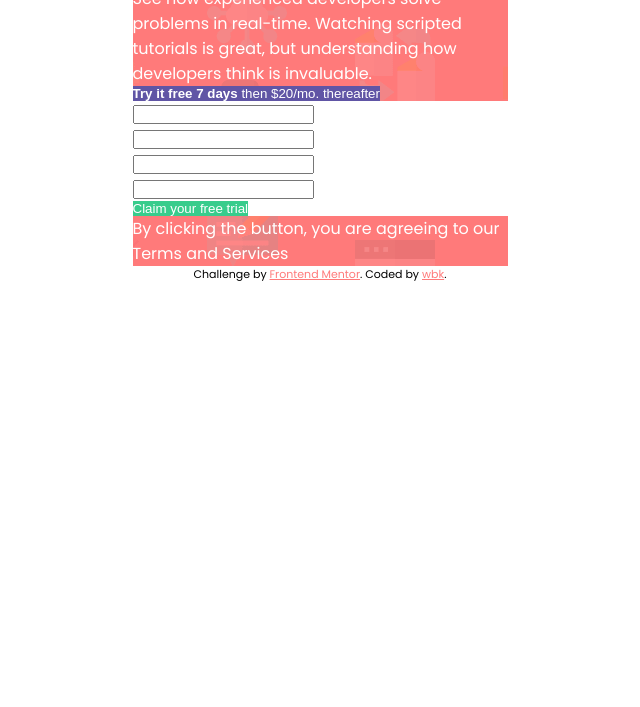
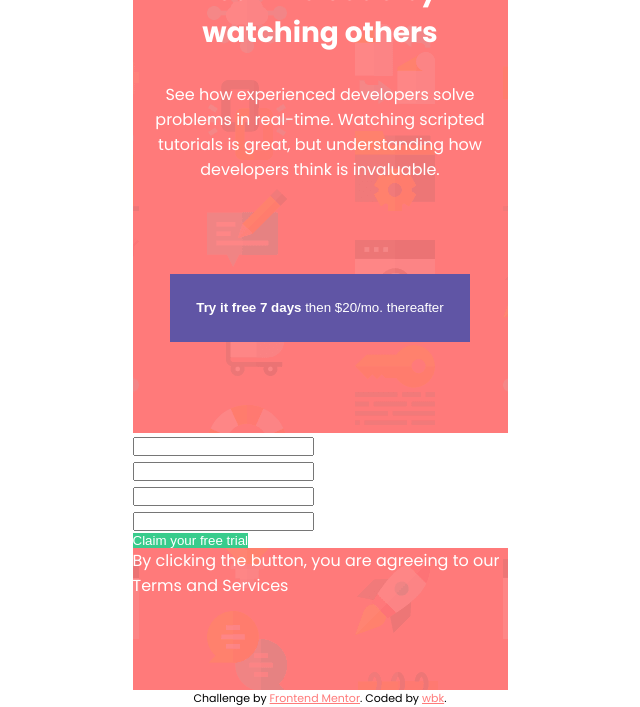
Before and after one commit to pablowbk/fem-intro-component-with-signup-form-master, a website: page index.html in a window 1280 px wide. Shown: the part 110-817 px from the top of the page, without its empty margins (320-960 px from the left). Drawn offline with Linux system fonts and the light colour scheme.

Commit message:
add padd to intro

```diff
--- a/css/main.css
+++ b/css/main.css
@@ -37,8 +37,8 @@ button {
 main {
   display: grid;
   justify-items: center;
-  align-items: center;
   color: #fff;
+  min-height: 100vh;
 }
 
 .grid-container {
@@ -46,15 +46,24 @@ main {
   background: var(--red);
   background-image: url("../images/bg-intro-mobile.png");
   grid-template-areas: "intro" "cta" "signup";
+  display:grid;
+  justify-items: center;
 }
 
 .intro {
   grid-area: intro;
+  margin: 5em 0 0 0;
 
 }
 
 .intro h1 {
+  text-align: center;
+  margin-bottom: 1em;
+  font-size: 1.75em;
+}
 
+.intro p {
+  text-align: center;
 }
 
 .cta {
@@ -62,6 +71,7 @@ main {
 }
 
 .cta-button {
+  padding: 2em;
   background: var(--blue);
 }
 
```
